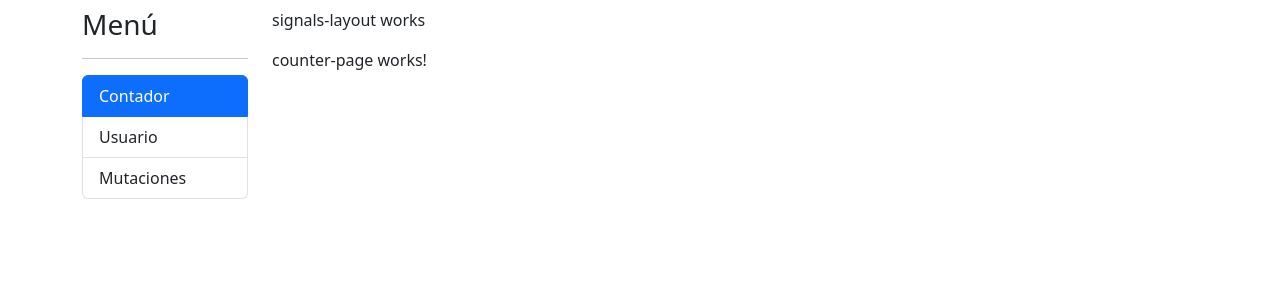
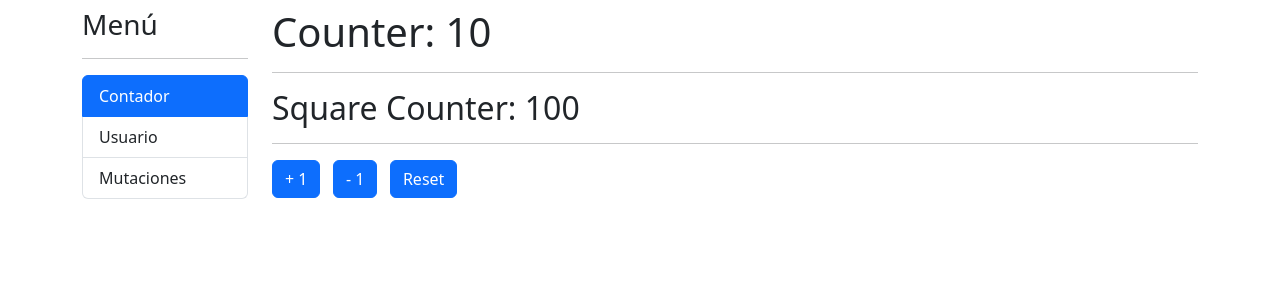
Before and after one commit to florius88/directiveSignalsApp, an Angular app: page /signals/counter in a window 1280 px wide. Shown: the top 300 px of the page. Built offline with nearby package versions, Linux system fonts and the light colour scheme.

Commit message:
Counter Signal

```diff
--- a/src/app/signals/layout/signals-layout/signals-layout.component.html
+++ b/src/app/signals/layout/signals-layout/signals-layout.component.html
@@ -7,7 +7,6 @@
   </div>
 
   <div class="col-10">
-    <p>signals-layout works</p>
     <router-outlet />
   </div>
 
--- a/src/app/signals/pages/counter-page/counter-page.component.html
+++ b/src/app/signals/pages/counter-page/counter-page.component.html
@@ -1 +1,10 @@
-<p>counter-page works!</p>
+<h1>Counter: {{ counter() }}</h1>
+<hr>
+<h2>Square Counter: {{ squareCounter() }}</h2>
+<hr>
+
+<button (click)="increaseBy(+1)" class="btn btn-primary"> + 1 </button>
+&nbsp;
+<button (click)="increaseBy(-1)" class="btn btn-primary"> - 1 </button>
+&nbsp;
+<button (click)="counter.set(0)" class="btn btn-primary"> Reset </button>
--- a/src/app/signals/pages/counter-page/counter-page.component.ts
+++ b/src/app/signals/pages/counter-page/counter-page.component.ts
@@ -1,4 +1,4 @@
-import { Component } from '@angular/core';
+import { Component, computed, signal } from '@angular/core';
 
 @Component({
   templateUrl: './counter-page.component.html',
@@ -6,4 +6,18 @@ import { Component } from '@angular/core';
 })
 export class CounterPageComponent {
 
+  public counter = signal(10)
+  // Esta es una señal de sólo lectura
+  public squareCounter = computed(() => this.counter() * this.counter())
+
+  /**
+   * Hace un update de la señal
+   * @param value
+   */
+  increaseBy(value: number) {
+    /* Esta es una forma de hacerlo, pero más "fea"
+    this.counter.set(this.counter() + value) */
+    this.counter.update(current => current + value)
+  }
+
 }
```
